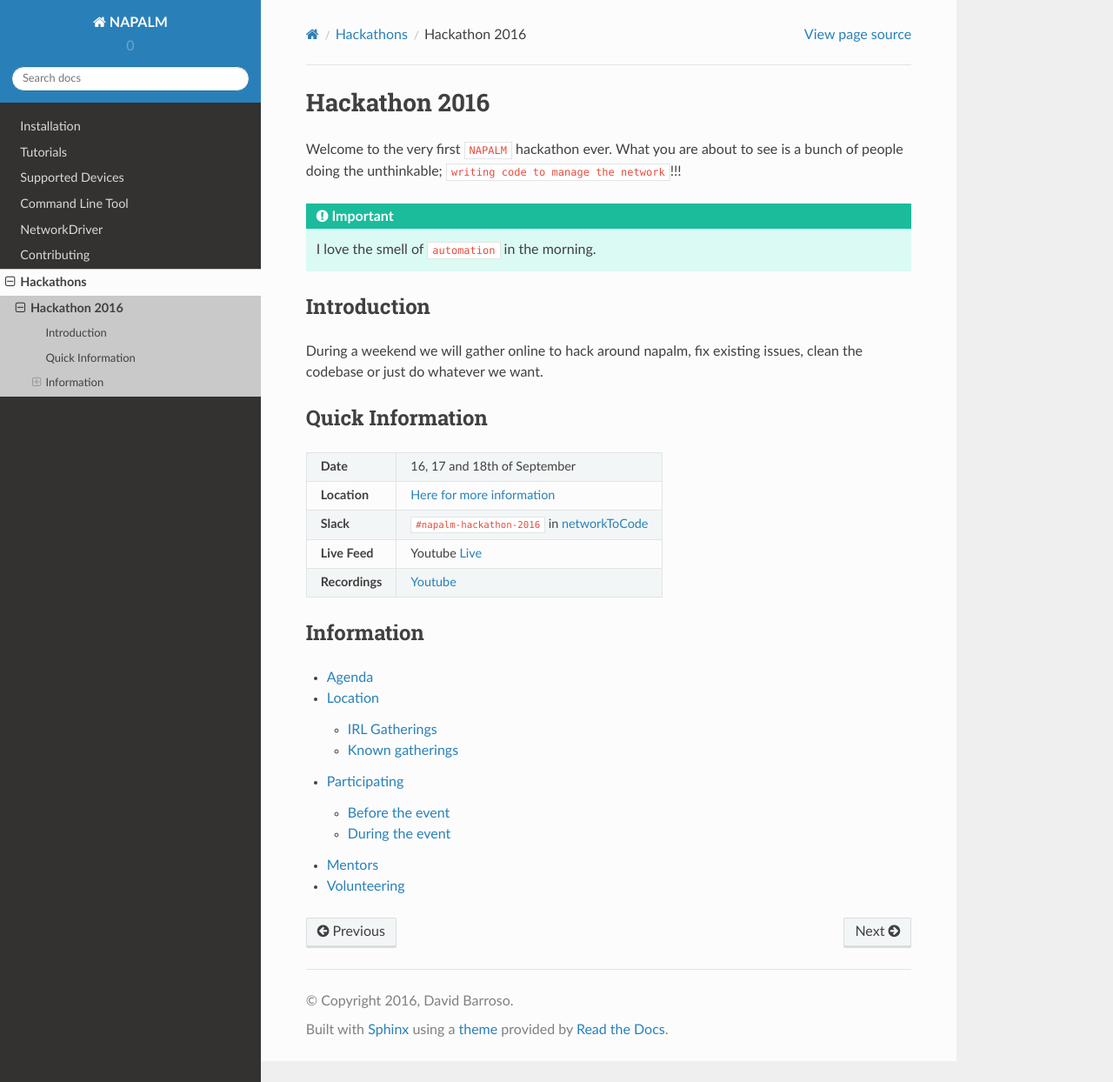
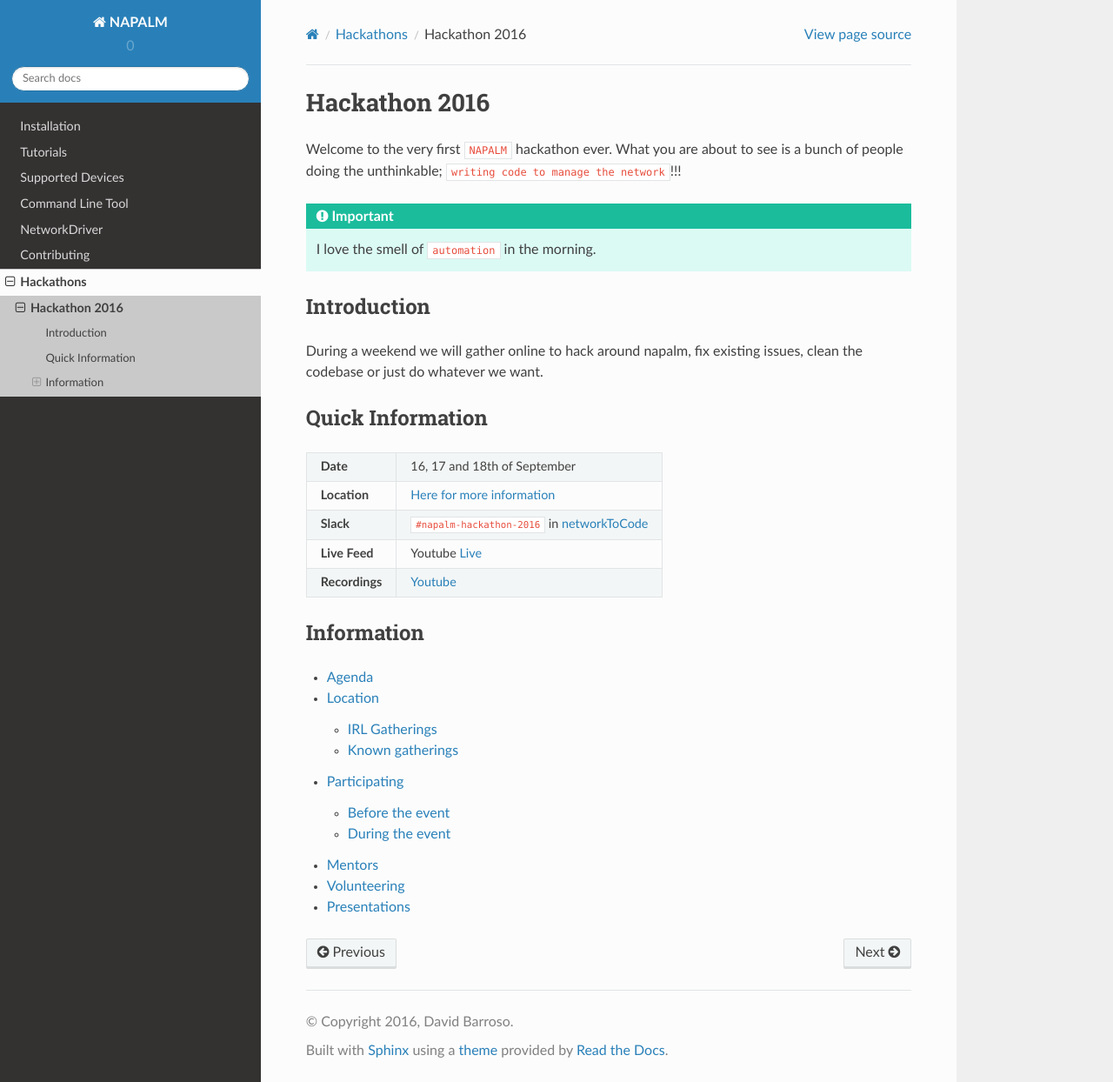
Before and after one commit to napalm-automation/napalm, a Sphinx documentation site: the page built from docs/hackathons/hackathon2016/index.rst, in a window 1280 px wide and 1244 px high. Shown: the whole window at 87% size. Built offline with Sphinx 7.4.7 and the Read the Docs theme 2.0.0, drawn with Linux system fonts in a browser that asks for light colours.

Commit message:
Added placeholder for presentations

```diff
--- a/docs/hackathons/hackathon2016/index.rst
+++ b/docs/hackathons/hackathon2016/index.rst
@@ -39,6 +39,7 @@ Information
    participating
    mentors
    volunteering
+   presentations
 
 .. _networkToCode: https://networktocode.herokuapp.com/
 .. _Live: https://www.youtube.com/channel/UCkjR7tuducm2jxFsWv0dQBQ/live
--- /dev/null
+++ b/docs/hackathons/hackathon2016/presentations.rst
@@ -0,0 +1,4 @@
+Presentations
+_____________
+
+Slides and videos will be linked here.
```
